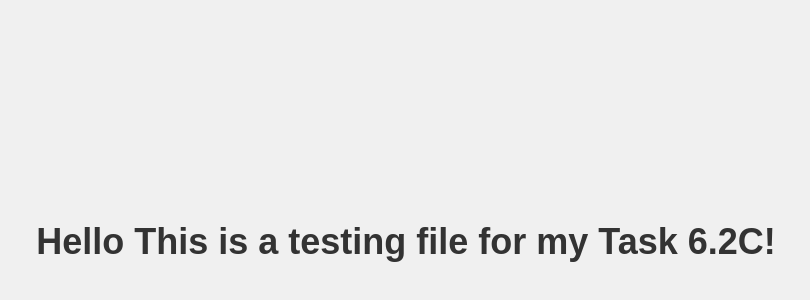
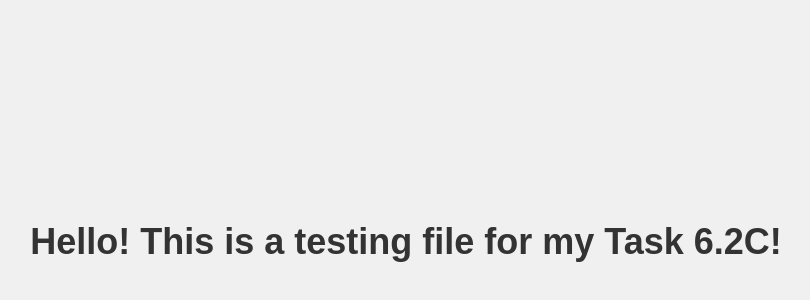
Before and after one commit to sachinn29/test_jenkins, a plain HTML site: page index.html in a window 1280 px wide. Shown: the part 158-458 px from the top of the page, without its empty margins (234-1044 px from the left). Drawn offline with Linux system fonts and the light colour scheme.

Commit message:
Update index.html

```diff
--- a/index.html
+++ b/index.html
@@ -8,7 +8,7 @@
 </head>
 <body>
     <div class="greeting-container">
-        <h1 class="greeting-text">Hello This is a testing file for my Task 6.2C!</h1>
+        <h1 class="greeting-text">Hello! This is a testing file for my Task 6.2C!</h1>
     </div>
 </body>
 </html>
```
